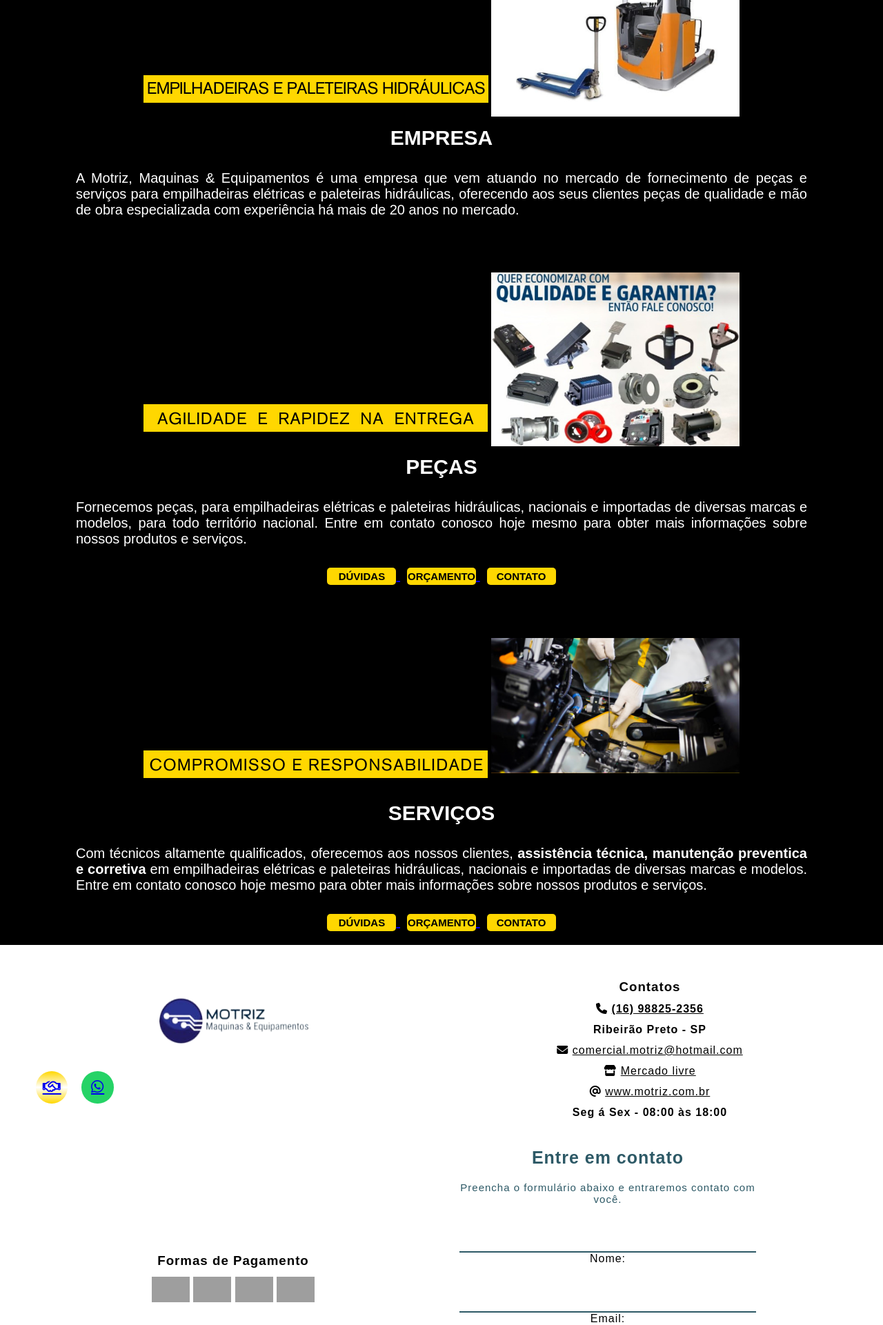
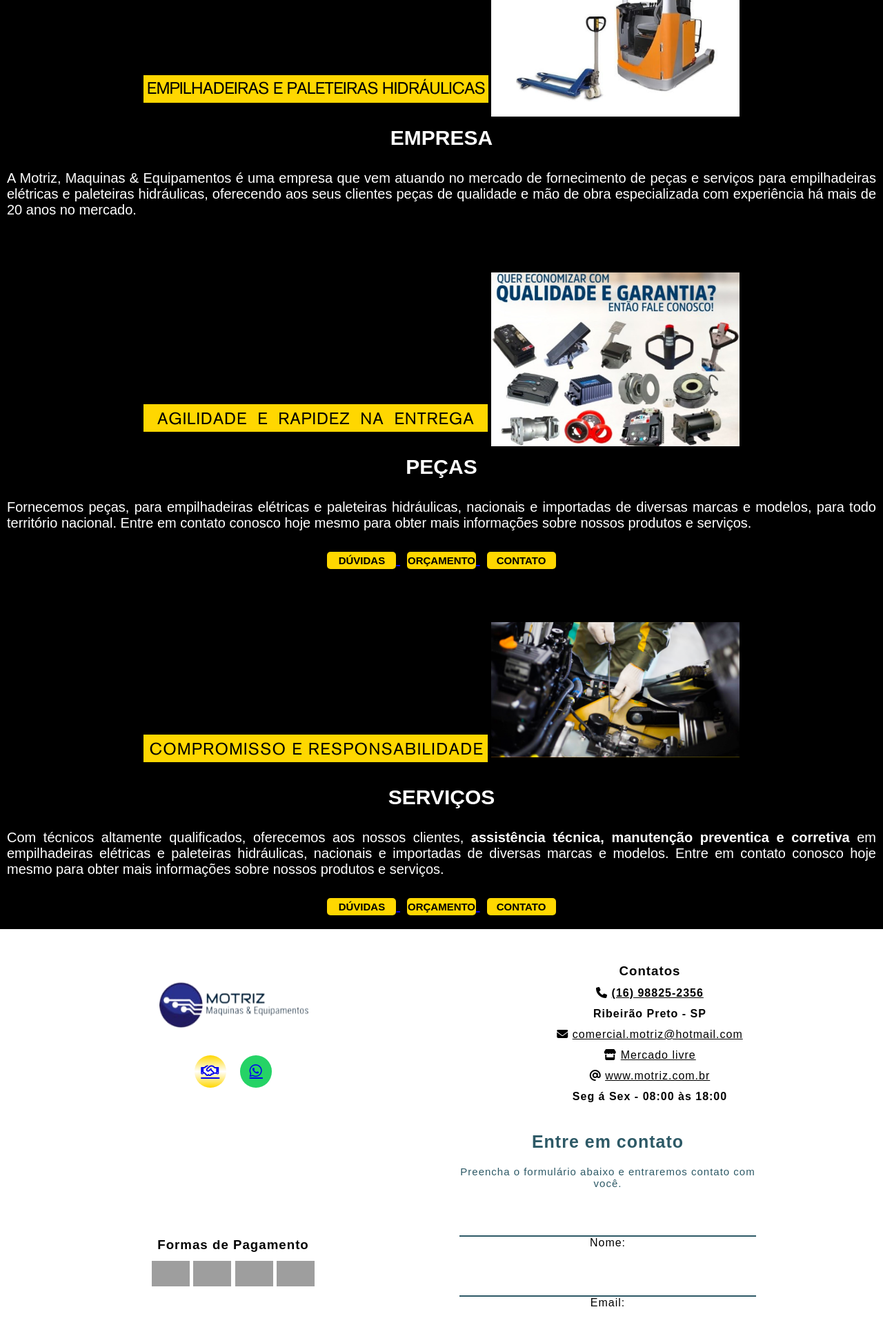
Before and after one commit to Jonatas-coding/EMPILOGIS, a PHP site: page / in a window 1280 px wide. Shown: the part 1261-3182 px from the top of the page at 69% size. Run offline with PHP 8.4, Linux system fonts and the light colour scheme; grey boxes are pictures that could not be loaded.

Commit message:
Update @media.css

```diff
--- a/@media.css
+++ b/@media.css
@@ -113,6 +113,10 @@
         text-align: center;
     }
 
+    .txt-topo-site {
+        padding: 0px;
+    }
+
     .coluna {
         padding: 30px 0px;
         justify-content: center;
@@ -126,6 +130,10 @@
 
     #footer-content textarea {
         text-align: center;
+    }
+
+    #footer-social {
+        justify-content: center;
     }
 
     .logo {
```
